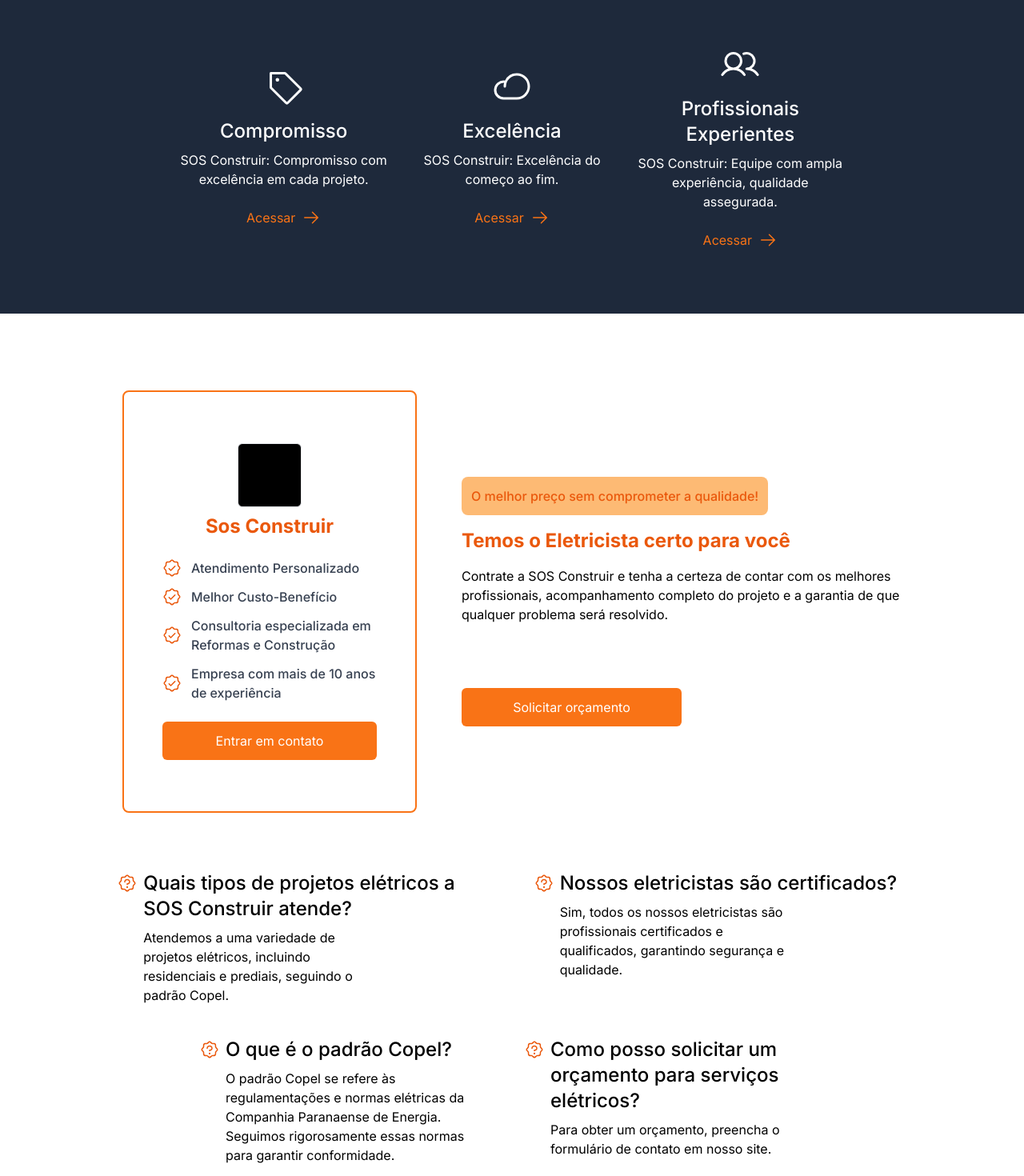
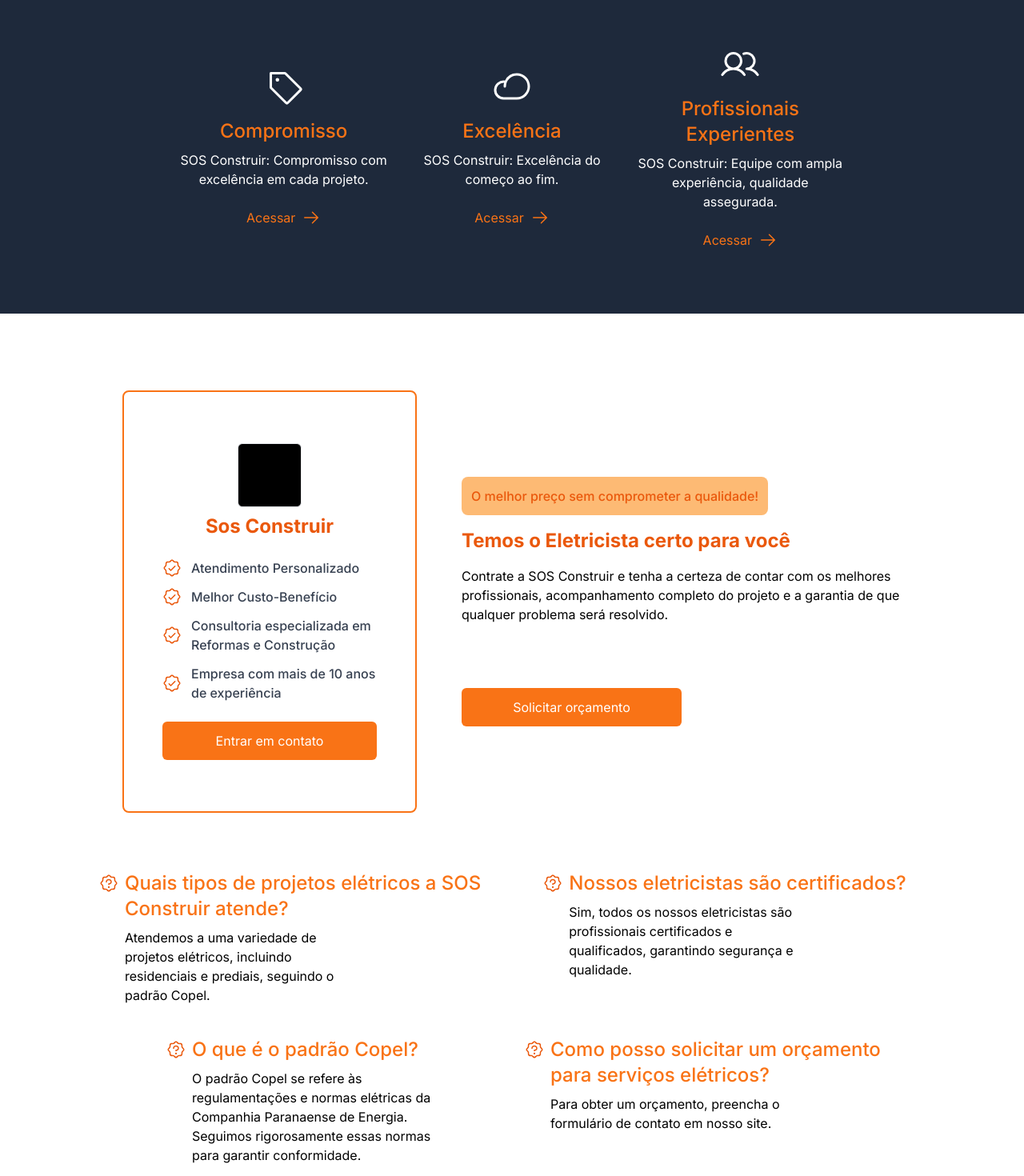
Before and after one commit to team-polaris-tech/sos-site, a Next.js app: page /servicos/eletrecistas in a window 1280 px wide. Shown: the part 560-2030 px from the top of the page at 80% size. Built offline with nearby package versions, Linux system fonts and the light colour scheme.

Commit message:
fix: update styles

```diff
--- a/src/app/produtos/page.tsx
+++ b/src/app/produtos/page.tsx
@@ -1,3 +1,4 @@
+'use client'
 import {
   CaretRight,
   Certificate,
@@ -11,7 +12,7 @@ import Link from 'next/link'
 import { Feature } from '../../components/feature'
 import Button from '../../components/ui/button'
 import FeatureServices from '../../components/feature-services'
-import SearchInput from '../../components/ui/search-input'
+// import SearchInput from '../../components/ui/search-input'
 
 export default function Produtos() {
   return (
@@ -68,7 +69,7 @@ export default function Produtos() {
         {/* Desktop Desktop Desktop */}
         <section className="mb-16 hidden flex-col bg-slate-800 px-52 py-16 text-white lg:flex lg:gap-16">
           <div className="w-full lg:flex lg:justify-center">
-            <SearchInput />
+            {/* <SearchInput /> */}
           </div>
           <div className="flex flex-col items-center justify-between gap-6 p-4 lg:flex-row">
             <div className="flex flex-col items-center gap-4 text-center">
--- a/src/app/servicos/eletrecistas/page.tsx
+++ b/src/app/servicos/eletrecistas/page.tsx
@@ -140,7 +140,7 @@ export default function Eletricista() {
             </div>
           </div>
         </div>
-        <div className="mx-auto my-10 flex max-w-screen-lg flex-col gap-4 px-6 lg:flex-row lg:gap-8 lg:px-0 ">
+        <div className="my-10 flex w-full flex-col justify-center gap-4 px-6 lg:flex-row lg:gap-8 lg:px-0">
           <FeatureServices
             iconPosition="flex"
             icon={<SealQuestion size={24} color="#EA580C" />}
@@ -154,7 +154,7 @@ export default function Eletricista() {
             description="Sim, todos os nossos eletricistas são profissionais certificados e qualificados, garantindo segurança e qualidade."
           />
         </div>
-        <div className="mx-auto mb-8 flex max-w-screen-lg flex-col gap-4 px-6 lg:mb-28 lg:flex-row lg:gap-8 lg:px-0">
+        <div className="mb-8 flex w-full flex-col justify-center gap-4 px-6 lg:mb-28 lg:flex-row lg:gap-8 lg:px-0">
           <FeatureServices
             iconPosition="flex"
             icon={<SealQuestion size={24} color="#EA580C" />}
--- a/src/components/feature-services.tsx
+++ b/src/components/feature-services.tsx
@@ -25,11 +25,13 @@ export default function FeatureServices({
 }: Props) {
   return (
     <div className="flex w-full flex-col items-center gap-4 md:max-w-[500px]">
-      {iconPosition === 'column' && <div className="pt-1">{icon}</div>}
+      {iconPosition === 'column' && (
+        <div className="flex justify-center pt-1">{icon}</div>
+      )}
       <div className="flex gap-2">
         {iconPosition === 'flex' && <div className="pt-1">{icon}</div>}
         <div className="flex flex-col gap-2">
-          <div className="text-2xl font-medium">{title}</div>
+          <div className="text-2xl font-medium text-orange-500">{title}</div>
           <div className="max-w-[300px] text-base">{description}</div>
           {price && (
             <div
--- a/src/components/request-quote-form.tsx
+++ b/src/components/request-quote-form.tsx
@@ -33,7 +33,7 @@ export function RequestQuoteForm() {
   }
 
   return (
-    <section className="flex w-full items-start justify-between bg-slate-800 px-6 py-16 lg:bg-transparent">
+    <section className="flex w-full items-start justify-center gap-28 bg-slate-800 px-6 py-16 lg:bg-transparent">
       <form
         onSubmit={handleSubmit(handleSendQuote)}
         className="flex flex-col gap-3"
```
